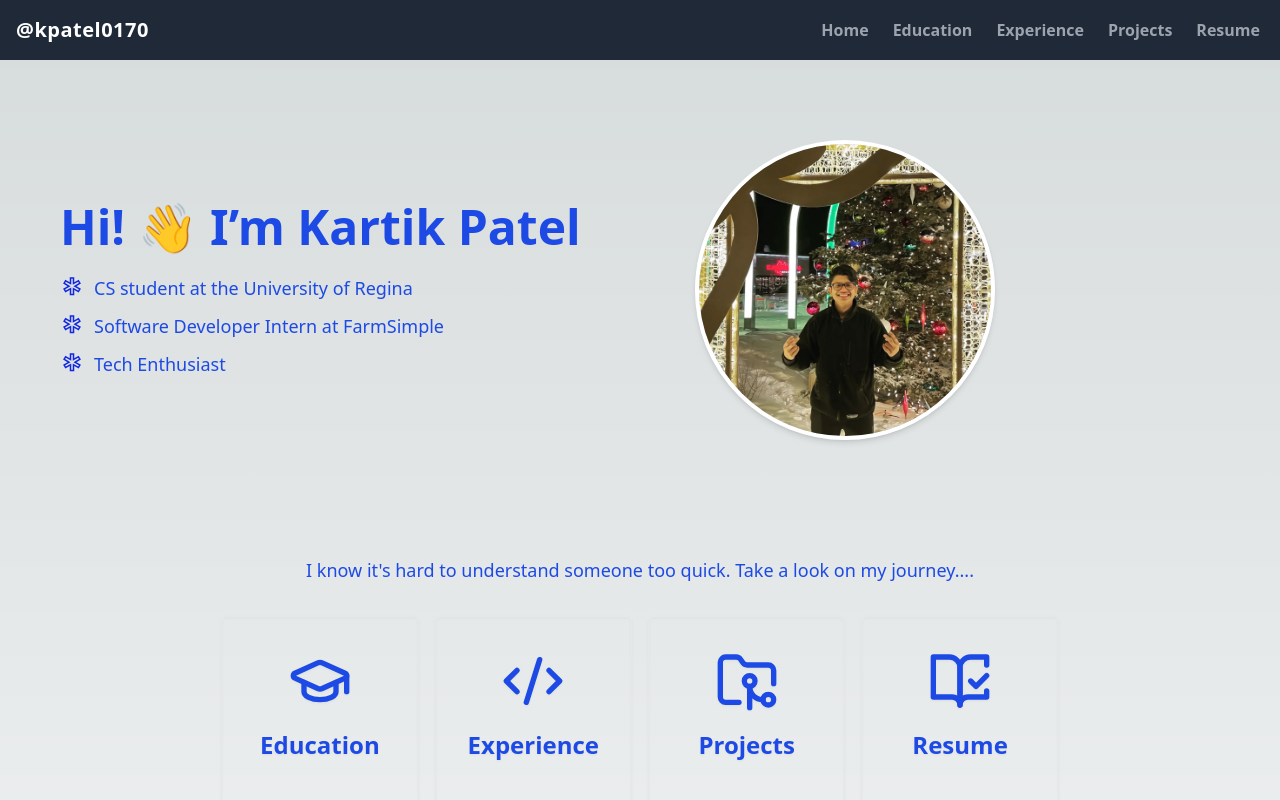
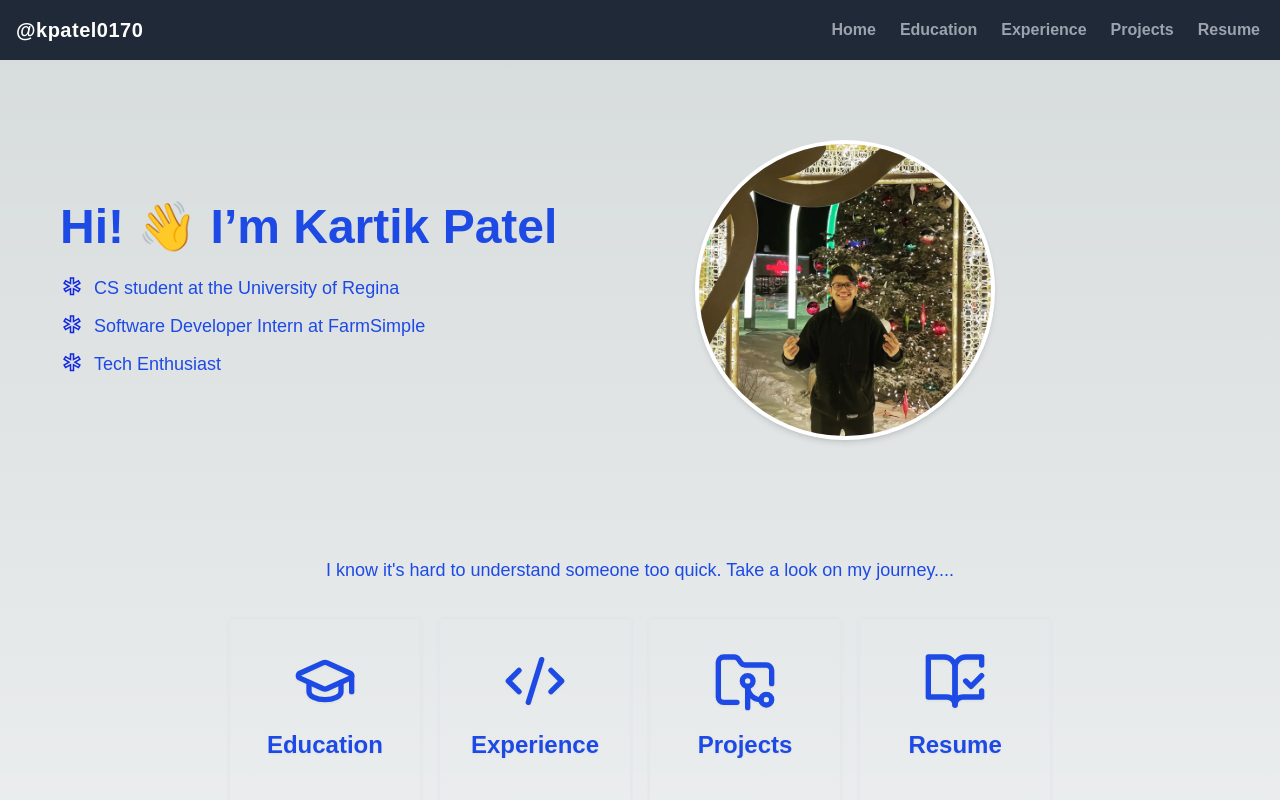
Before and after one commit to kpatel0170/kpatel0170.github.io, a React (Create React App) app: page / in a window 1280 px wide. Shown: the top 800 px of the page. Built offline with nearby package versions, Linux system fonts and the light colour scheme.

Commit message:
feat: new poppins fonts

```diff
--- a/src/index.css
+++ b/src/index.css
@@ -2,8 +2,7 @@
 @tailwind components;
 @tailwind utilities;
 
-@import url('https://fonts.googleapis.com/css2?family=Poppins&family=Raleway&display=swap');
-
+@import url('https://fonts.googleapis.com/css2?family=Poppins&display=swap');
 
 /* index.css */
 
@@ -11,6 +10,8 @@
   --foreground-rgb: 29, 74, 229;
   --background-start-rgb: 214, 219, 220;
   --background-end-rgb: 255, 255, 255;
+  --ff-league_spartan: "League Spartan", sans-serif;
+  --ff-poppins: "Poppins", sans-serif;
 }
 
 @media (prefers-color-scheme: dark) {
@@ -18,6 +19,8 @@
     --foreground-rgb: 255, 255, 255;
     --background-start-rgb: 0, 0, 0;
     --background-end-rgb: 0, 0, 0;
+    --ff-league_spartan: "League Spartan", sans-serif;
+    --ff-poppins: "Poppins", sans-serif;
   }
 }
 
@@ -29,6 +32,10 @@ body {
       rgb(var(--background-end-rgb))
     )
     rgb(var(--background-start-rgb));
+}
+
+html {
+  font-family: var(--ff-poppins);
 }
 
 /* Include additional classes */
```
